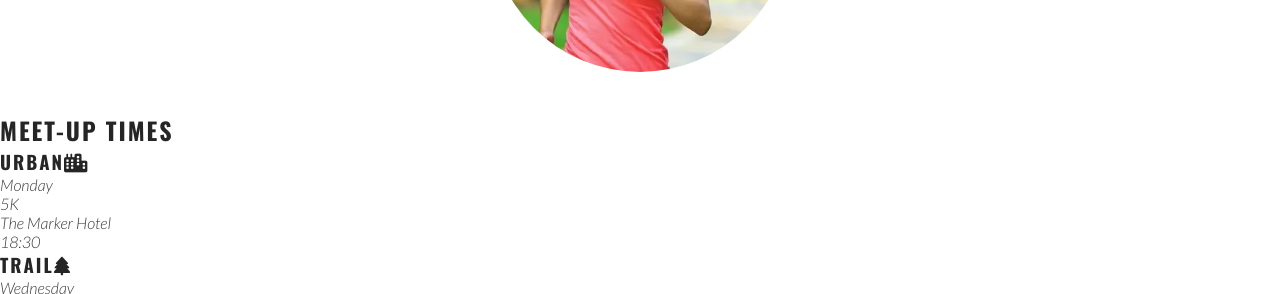
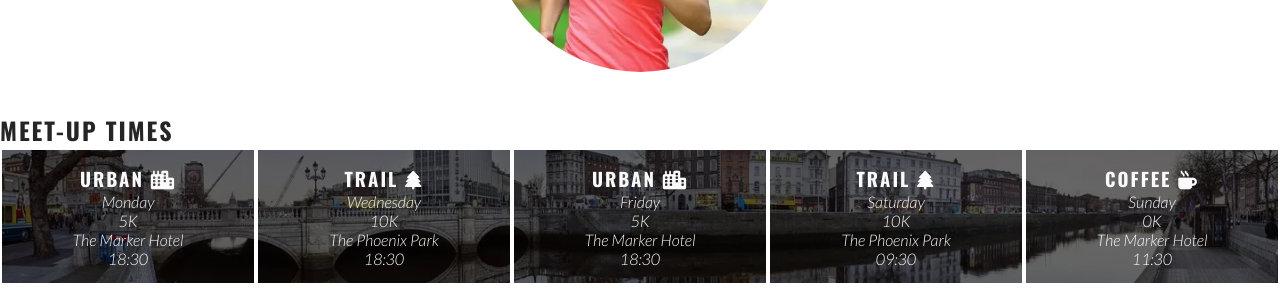
Before and after one commit to JOCPhys/Love-Running-JOC, a plain HTML site: page index.html in a window 1280 px wide. Shown: the part 1024-1318 px from the top of the page. Drawn offline with nearby package versions, Linux system fonts and the light colour scheme.

Commit message:
style meetup times

```diff
--- a/assets/css/style.css
+++ b/assets/css/style.css
@@ -116,6 +116,29 @@ main {
     align-items: center;
 justify-content: center;
 }
+
+#times
+    {  background: url("../images/dublin-city.webp") no-repeat center / cover;
+        display: flex;
+        flex-wrap: wrap;
+}
+#times div
+{ color: #fafafa;
+background-color: rgba(0, 0, 0, .6);
+padding: 15px;
+text-align: center;
+/* this will not wrap on screens of less than 400px wide. Each div will expand to fill the available space onits row */
+flex-basis: 200px;
+flex-grow: 1;
+/* creates a grid of meetup times divs over the background image */
+border: 2px solid white;
+}
+
+#times h3 {
+    /* override the heading colour set in general styles */
+    color: #fafafa;
+}
+
 #cover-text {
     /* final rgba value sets the opacity so it is semi-transparent */
     background-color: rgba(241, 109, 107, .7);
@@ -233,6 +256,7 @@ justify-content: center;
     }
 }
 
+
 /*media query for laptops and large screens */
 @media screen and (min-width: 992px) {
     #menu a:hover {
```
Also changed, not shown: index.html (+5 -5 lines), assets/images/dublin-city.webp (added).
